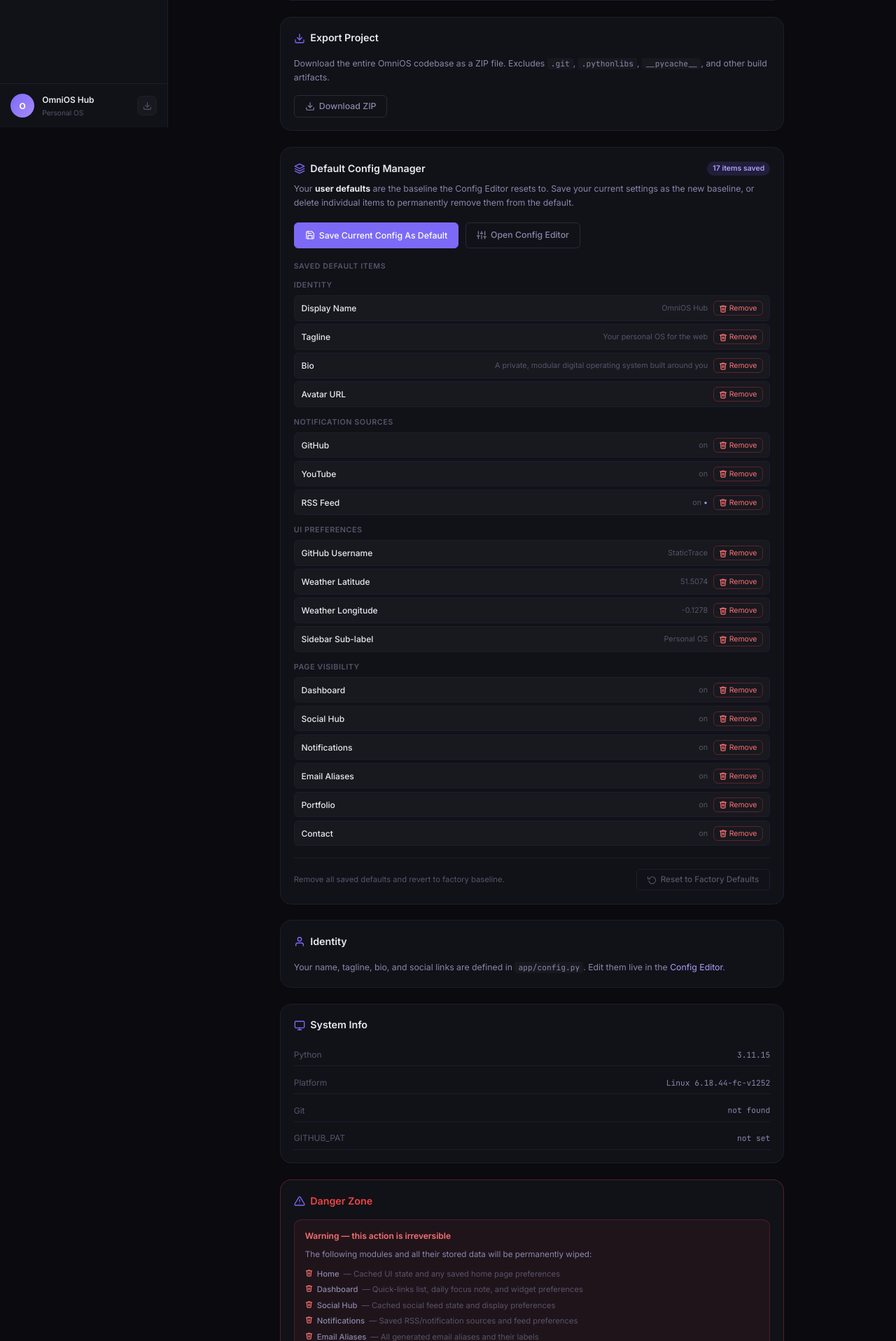
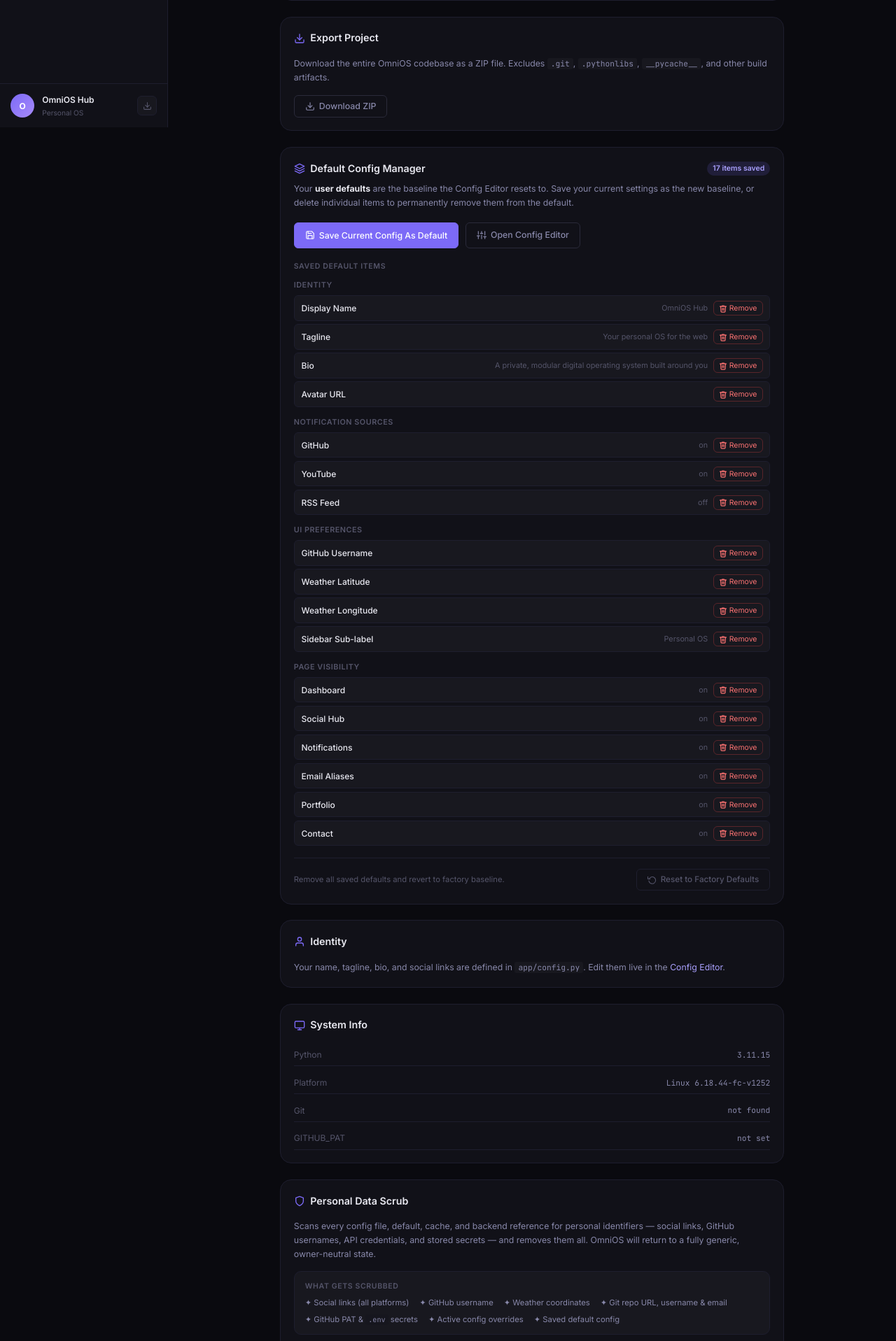
Before and after one commit to StaticTrace/OmniOS, a Flask app: page /settings in a window 1280 px wide. Shown: the part 618-2535 px from the top of the page at 70% size. Run offline with Flask 3, Linux system fonts and the light colour scheme.

Commit message:
Remove all personal data and add a tool to scrub personal data
Add a new API endpoint for personal data scrubbing and update UI elements and configurations to remove hardcoded personal information.

Replit-Commit-Author: Agent
Replit-Commit-Session-Id: 64a4958f-b20a-4b00-814a-c35c4c0a8905
Replit-Commit-Checkpoint-Type: full_checkpoint
Replit-Commit-Event-Id: 2e520295-daa3-4ed8-8c0e-dc9b4f9a4f13
Replit-Commit-Screenshot-Url: https://storage.googleapis.com/screenshot-production-us-central1/77ad5347-76b0-4179-a54b-1dd33b4d7852/64a4958f-b20a-4b00-814a-c35c4c0a8905/B2uMcPu
Replit-Helium-Checkpoint-Created: true

```diff
--- a/app/config.py
+++ b/app/config.py
@@ -5,10 +5,7 @@ IDENTITY = {
     "avatar": None,
 }
 
-SOCIAL_LINKS = [
-    {"platform": "GitHub",  "url": "https://github.com/StaticTrace",                           "icon": "github"},
-    {"platform": "YouTube", "url": "https://www.youtube.com/@wtfugdelittlepony7720",            "icon": "youtube"},
-]
+SOCIAL_LINKS = []
 
 PAGES = [
     {"id": "dashboard",     "label": "Dashboard",      "icon": "grid",           "route": "/dashboard"},
--- a/app/config_manager.py
+++ b/app/config_manager.py
@@ -109,10 +109,7 @@ register_section(
     description="Platforms shown on your Home card and Social Hub page.",
     icon="share-2",
     fields=[],
-    defaults={"links": [
-        {"platform": "GitHub",  "url": "https://github.com/StaticTrace",                  "icon": "github"},
-        {"platform": "YouTube", "url": "https://www.youtube.com/@wtfugdelittlepony7720",   "icon": "youtube"},
-    ]},
+    defaults={"links": []},
 )
 
 register_section(
@@ -144,17 +141,17 @@ register_section(
     fields=[
         {
             "key": "github_username", "label": "GitHub Username", "type": "text",
-            "default": "StaticTrace", "placeholder": "StaticTrace",
+            "default": "", "placeholder": "your-github-username",
             "description": "Used by the GitHub Activity and Stats widgets.",
         },
         {
             "key": "weather_lat", "label": "Weather Latitude", "type": "number",
-            "default": "51.5074", "placeholder": "51.5074",
-            "description": "Decimal latitude for the Weather widget (e.g. 51.5074 = London).",
+            "default": "", "placeholder": "e.g. 51.5074",
+            "description": "Decimal latitude for the Weather widget.",
         },
         {
             "key": "weather_lon", "label": "Weather Longitude", "type": "number",
-            "default": "-0.1278", "placeholder": "-0.1278",
+            "default": "", "placeholder": "e.g. -0.1278",
             "description": "Decimal longitude for the Weather widget.",
         },
         {
--- a/app/routes.py
+++ b/app/routes.py
@@ -219,7 +219,7 @@ def register_routes(app: Flask) -> None:
         label = data.get("label", "").strip().lower().replace(" ", "-") or "alias"
         seed  = f"{label}-{time.time()}"
         h     = hashlib.sha1(seed.encode()).hexdigest()[:8]
-        alias = f"{label}-{h}@omnios.hub"
+        alias = f"{label}-{h}@alias.local"
         return jsonify({"alias": alias, "label": label, "created": int(time.time())})
 
     @app.route("/api/alias/check", methods=["POST"])
@@ -421,6 +421,82 @@ def register_routes(app: Flask) -> None:
         from .config import SOCIAL_LINKS
         return jsonify({"ok": True, "links": links})
 
+    # ── API: Personal Data Scrub ──────────────────────────────────────────────
+
+    @app.route("/api/scrub-personal-data", methods=["POST"])
+    def api_scrub_personal_data():
+        import json as _json
+        log: list[str] = []
+
+        BASE = Path(__file__).parent.parent
+        defaults_file = BASE / ".omnios-defaults.json"
+        config_file   = BASE / ".omnios-config.json"
+        git_cfg_file  = BASE / ".omnios-git-config.json"
+        env_file      = BASE / ".env"
+
+        _PERSONAL_UI_KEYS = {"github_username", "weather_lat", "weather_lon"}
+
+        def _scrub_config_file(path: Path, label: str) -> None:
+            if not path.exists():
+                return
+            try:
+                data = _json.loads(path.read_text())
+            except Exception:
+                return
+            changed = False
+            # Wipe social links
+            if "social_links" in data and data["social_links"].get("links"):
+                data["social_links"]["links"] = []
+                log.append(f"{label}: cleared social_links")
+                changed = True
+            # Wipe personal UI fields
+            if "ui" in data:
+                for key in _PERSONAL_UI_KEYS:
+                    if data["ui"].get(key):
+                        data["ui"][key] = ""
+                        log.append(f"{label}: cleared ui.{key}")
+                        changed = True
+            if changed:
+                path.write_text(_json.dumps(data, indent=2, ensure_ascii=False))
+
+        # 1. Scrub defaults file
+        _scrub_config_file(defaults_file, ".omnios-defaults.json")
+
+        # 2. Scrub session overrides file
+        _scrub_config_file(config_file, ".omnios-config.json")
+
+        # 3. Wipe git config
+        if git_cfg_file.exists():
+            try:
+                cfg = _json.loads(git_cfg_file.read_text())
+                if any(cfg.get(k) for k in ("repo_url", "username", "email")):
+                    git_cfg_file.write_text(_json.dumps({"repo_url": "", "username": "", "email": ""}, indent=2))
+                    log.append(".omnios-git-config.json: cleared repo_url, username, email")
+            except Exception:
+                pass
+
+        # 4. Wipe .env secrets
+        if env_file.exists():
+            env_file.unlink()
+            log.append(".env: deleted (secrets removed)")
+        for key in ("GITHUB_PAT",):
+            if key in os.environ:
+                del os.environ[key]
+                log.append(f"Process env: cleared {key}")
+
+        # 5. Reload live app state
+        try:
+            from . import config_manager as _cm
+            _cm._reload_into_app()
+            log.append("App config reloaded — personal data cleared from live state")
+        except Exception as exc:
+            log.append(f"Reload warning: {exc}")
+
+        if not log:
+            log.append("No personal data found — system is already clean.")
+
+        return jsonify({"ok": True, "log": log})
+
     # ── Favicon ───────────────────────────────────────────────────────────────
 
     @app.route("/favicon.ico")
--- a/templates/settings.html
+++ b/templates/settings.html
@@ -34,7 +34,7 @@
       <div style="display:grid;grid-template-columns:1fr 1fr;gap:0.75rem;">
         <div>
           <label style="font-size:0.75rem;color:var(--text-muted);font-weight:500;display:block;margin-bottom:0.35rem;">Git Username</label>
-          <input type="text" id="git-username" placeholder="StaticTrace" />
+          <input type="text" id="git-username" placeholder="your-github-username" />
         </div>
         <div>
           <label style="font-size:0.75rem;color:var(--text-muted);font-weight:500;display:block;margin-bottom:0.35rem;">Git Email</label>
@@ -185,6 +185,39 @@
     </div>
   </div>
 
+
+  <!-- ── Personal Data Scrub ──────────────────────────────────────────────── -->
+  <div class="card" id="scrub-card">
+    <div class="card-header" style="margin-bottom:1rem;">
+      <div class="card-title" style="font-size:0.95rem;">
+        <svg width="16" height="16" viewBox="0 0 24 24" fill="none" stroke="currentColor" stroke-width="2" stroke-linecap="round" stroke-linejoin="round"><path d="M12 22s8-4 8-10V5l-8-3-8 3v7c0 6 8 10 8 10z"/></svg>
+        Personal Data Scrub
+      </div>
+    </div>
+    <p style="font-size:0.82rem;color:var(--text-secondary);line-height:1.6;margin-bottom:1rem;">
+      Scans every config file, default, cache, and backend reference for personal identifiers — social links, GitHub usernames, API credentials, and stored secrets — and removes them all. OmniOS will return to a fully generic, owner-neutral state.
+    </p>
+    <div style="background:var(--bg-elevated);border:1px solid var(--border-soft);border-radius:var(--radius);padding:0.75rem 1rem;margin-bottom:1rem;font-size:0.75rem;color:var(--text-secondary);line-height:1.7;">
+      <div style="font-size:0.7rem;font-weight:600;color:var(--text-muted);text-transform:uppercase;letter-spacing:0.06em;margin-bottom:0.4rem;">What gets scrubbed</div>
+      <div style="display:flex;flex-wrap:wrap;gap:0.3rem 1rem;">
+        <span>✦ Social links (all platforms)</span>
+        <span>✦ GitHub username</span>
+        <span>✦ Weather coordinates</span>
+        <span>✦ Git repo URL, username &amp; email</span>
+        <span>✦ GitHub PAT &amp; <code style="font-family:var(--font-mono);font-size:0.68rem;background:var(--bg-card);padding:1px 4px;border-radius:3px;">.env</code> secrets</span>
+        <span>✦ Active config overrides</span>
+        <span>✦ Saved default config</span>
+      </div>
+    </div>
+    <button class="btn btn-primary" id="run-scrub-btn">
+      <svg width="14" height="14" viewBox="0 0 24 24" fill="none" stroke="currentColor" stroke-width="2" stroke-linecap="round" stroke-linejoin="round"><path d="M12 22s8-4 8-10V5l-8-3-8 3v7c0 6 8 10 8 10z"/></svg>
+      Run Personal Data Scrub
+    </button>
+    <div id="scrub-log-wrap" style="display:none;margin-top:1.25rem;padding-top:1.25rem;border-top:1px solid var(--border-soft);">
+      <div style="font-size:0.7rem;color:var(--text-muted);font-weight:600;text-transform:uppercase;letter-spacing:0.06em;margin-bottom:0.5rem;">Scrub Report</div>
+      <div id="scrub-log" style="display:flex;flex-direction:column;gap:0.3rem;"></div>
+    </div>
+  </div>
 
   <!-- ── Danger Zone ──────────────────────────────────────────────────────── -->
   <div class="card" style="border-color:rgba(239,68,68,0.3);">
@@ -507,6 +540,40 @@ document.getElementById('settings-export-btn').addEventListener('click', async (
   finally { btn.disabled = false; }
 });
 
+// ── Personal Data Scrub ────────────────────────────────────────────────────
+document.getElementById('run-scrub-btn').addEventListener('click', async () => {
+  const btn     = document.getElementById('run-scrub-btn');
+  const logWrap = document.getElementById('scrub-log-wrap');
+  const logEl   = document.getElementById('scrub-log');
+
+  btn.disabled = true;
+  btn.innerHTML = `<svg width="14" height="14" viewBox="0 0 24 24" fill="none" stroke="currentColor" stroke-width="2" style="animation:spin 0.8s linear infinite"><polyline points="23 4 23 10 17 10"/><polyline points="1 20 1 14 7 14"/><path d="M3.51 9a9 9 0 0 1 14.85-3.36L23 10M1 14l4.64 4.36A9 9 0 0 0 20.49 15"/></svg> Scanning…`;
+  logWrap.style.display = '';
+  logEl.innerHTML = '<div style="font-size:0.78rem;color:var(--text-muted);">Running scrub…</div>';
+
+  try {
+    const d = await apiFetch('/api/scrub-personal-data', { method: 'POST' });
+    if (d.ok) {
+      logEl.innerHTML = (d.log || []).map(line =>
+        `<div style="display:flex;align-items:flex-start;gap:0.5rem;font-size:0.78rem;padding:0.3rem 0;border-bottom:1px solid var(--border-soft);">
+          <svg width="12" height="12" viewBox="0 0 24 24" fill="none" stroke="var(--success)" stroke-width="2.5" style="flex-shrink:0;margin-top:2px;"><polyline points="20 6 9 17 4 12"/></svg>
+          <span style="color:var(--text-secondary);">${line}</span>
+        </div>`
+      ).join('');
+      toast('Personal data scrub complete!', 'success', 4000);
+    } else {
+      logEl.innerHTML = `<div style="font-size:0.78rem;color:#f87171;">Scrub failed.</div>`;
+      toast('Scrub failed', 'error');
+    }
+  } catch(e) {
+    logEl.innerHTML = `<div style="font-size:0.78rem;color:#f87171;">Error: ${e.message}</div>`;
+    toast('Scrub error: ' + e.message, 'error');
+  } finally {
+    btn.disabled = false;
+    btn.innerHTML = `<svg width="14" height="14" viewBox="0 0 24 24" fill="none" stroke="currentColor" stroke-width="2"><path d="M12 22s8-4 8-10V5l-8-3-8 3v7c0 6 8 10 8 10z"/></svg> Run Personal Data Scrub`;
+  }
+});
+
 // ── Wipe System ────────────────────────────────────────────────────────────
 const wipeOverlay    = document.getElementById('wipe-modal-overlay');
 const wipeInput      = document.getElementById('wipe-confirm-input');
```
Also changed, not shown: .omnios-defaults.json, .omnios-git-config.json, README.md.
